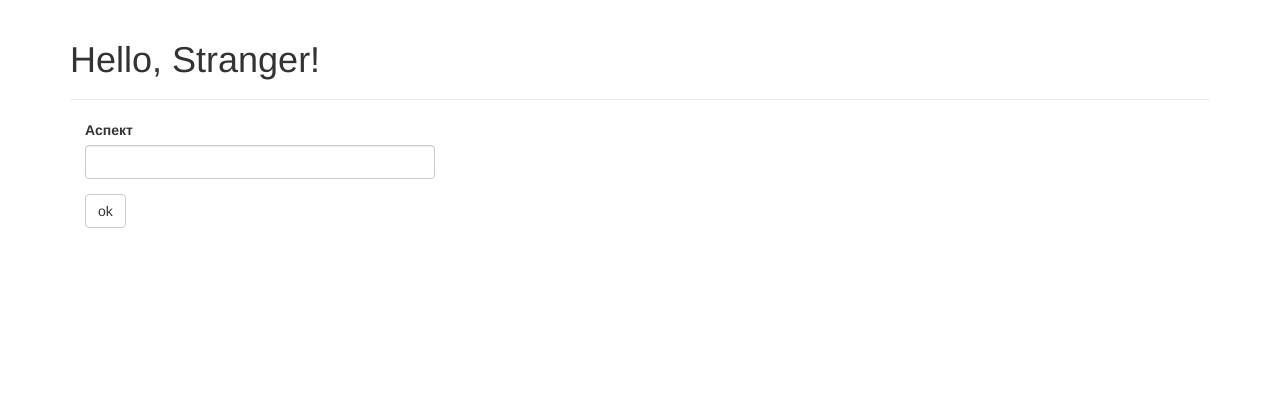
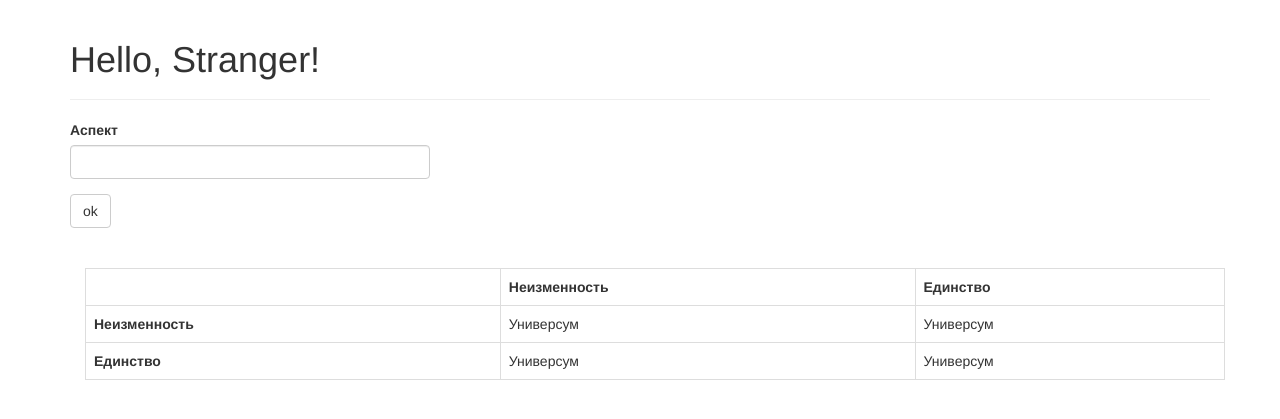
Before and after one commit to pavetok/fractal-matrix, a Flask app: page / in a window 1280 px wide. Shown: the top 419 px of the page. Run offline with Flask 2, Linux system fonts and the light colour scheme; some libraries are stand-ins or nearby versions.

Commit message:
UC: Отобразить начальную матрицу.

```diff
--- a/app/models.py
+++ b/app/models.py
@@ -8,8 +8,8 @@ class Aspect(db.Model):
     name = db.Column(db.String(64), unique=True)
     subaspect_id = db.Column(db.Integer, db.ForeignKey('aspects.id'))
     subaspects = db.relationship('Aspect',
-                              cascade='all, delete-orphan',
-                              backref=db.backref('superaspect', remote_side=id))
+                                 cascade='all, delete-orphan',
+                                 backref=db.backref('superaspect', remote_side=id))
 
     def __repr__(self):
         return '<Aspect: {}>'.format(self.name)
--- a/app/templates/index.html
+++ b/app/templates/index.html
@@ -7,7 +7,30 @@
 	<div class="page-header">
 		<h1>Hello, Stranger!</h1>
 	</div>
-	<div class="col-md-4">
-		{{ wtf.quick_form(form) }}
+	<div class="row">
+		<div class="col-md-4">
+			{{ wtf.quick_form(form, form_type="inline") }}
+		</div>
+	</div>
+	<!--Таблица-->
+	<br><br>
+	<div class="container">
+		<table class="table table-bordered table-hover">
+			<tr>
+				<th class="invisible"></th>
+				<th scope="col">Неизменность</th>
+				<th scope="col">Единство</th>
+			</tr>
+			<tr>
+				<th scope="row">Неизменность</th>
+				<td>Универсум</td>
+				<td>Универсум</td>
+			</tr>
+			<tr>
+				<th scope="row">Единство</th>
+				<td>Универсум</td>
+				<td>Универсум</td>
+			</tr>
+		</table>
 	</div>
 {% endblock %}
```
